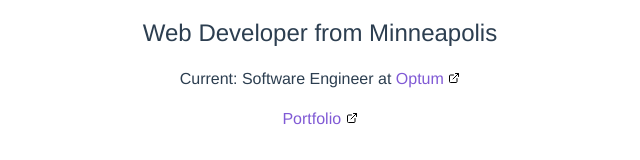
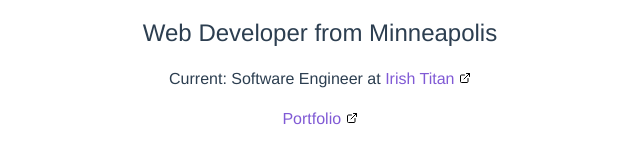
Before and after one commit to sjfortin/landing-page, a Vue app: page / in a window 1280 px wide. Shown: the part 253-413 px from the top of the page, without its empty margins (320-960 px from the left). Built offline with nearby package versions, Linux system fonts and the light colour scheme.

Commit message:
update current position

```diff
--- a/src/components/LandingPage.vue
+++ b/src/components/LandingPage.vue
@@ -5,8 +5,8 @@
     <p class="text-lg md:text-2xl">Web Developer from Minneapolis</p>
     <p class="text-md pt-4">
       Current: Software Engineer at
-      <a href="https://www.optum.com" target="_blank" rel="noopener">
-        Optum
+      <a href="https://irishtitan.com/" target="_blank" rel="noopener">
+        Irish Titan
         <img
           class="inline-block mb-1 w-3 h-3"
           src="../assets/icons/external-link.svg"
```
